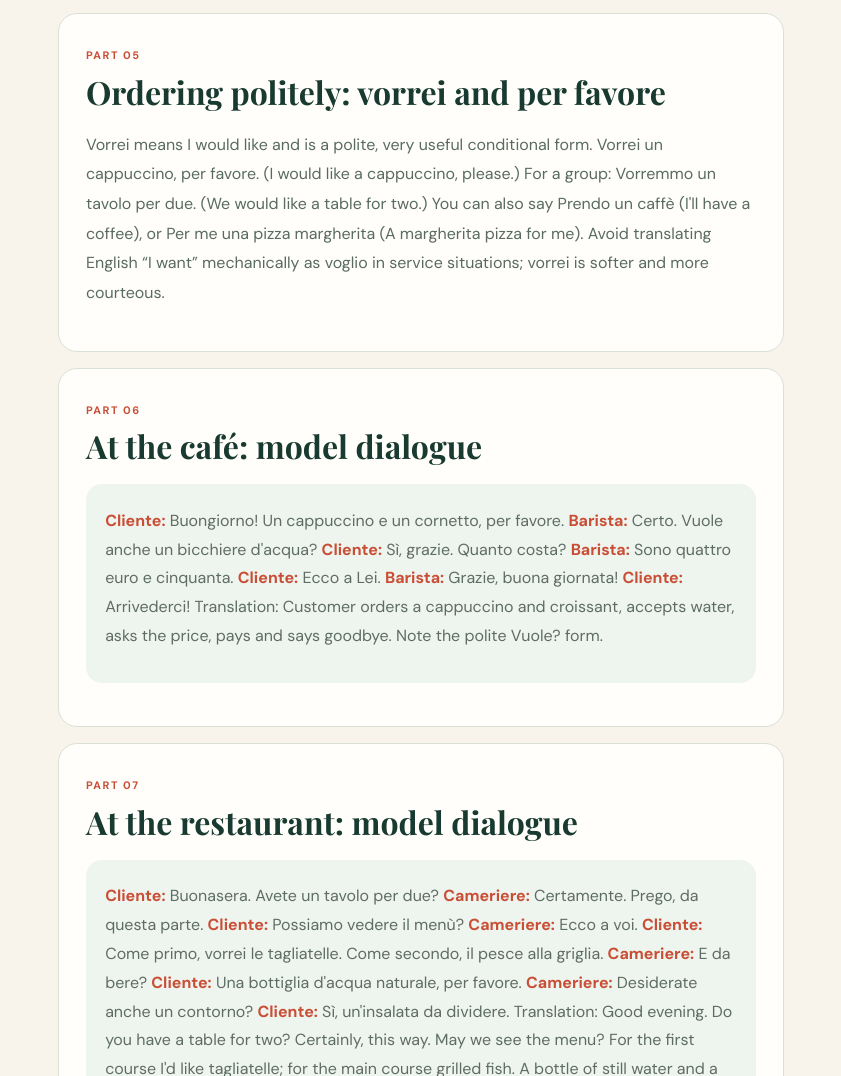
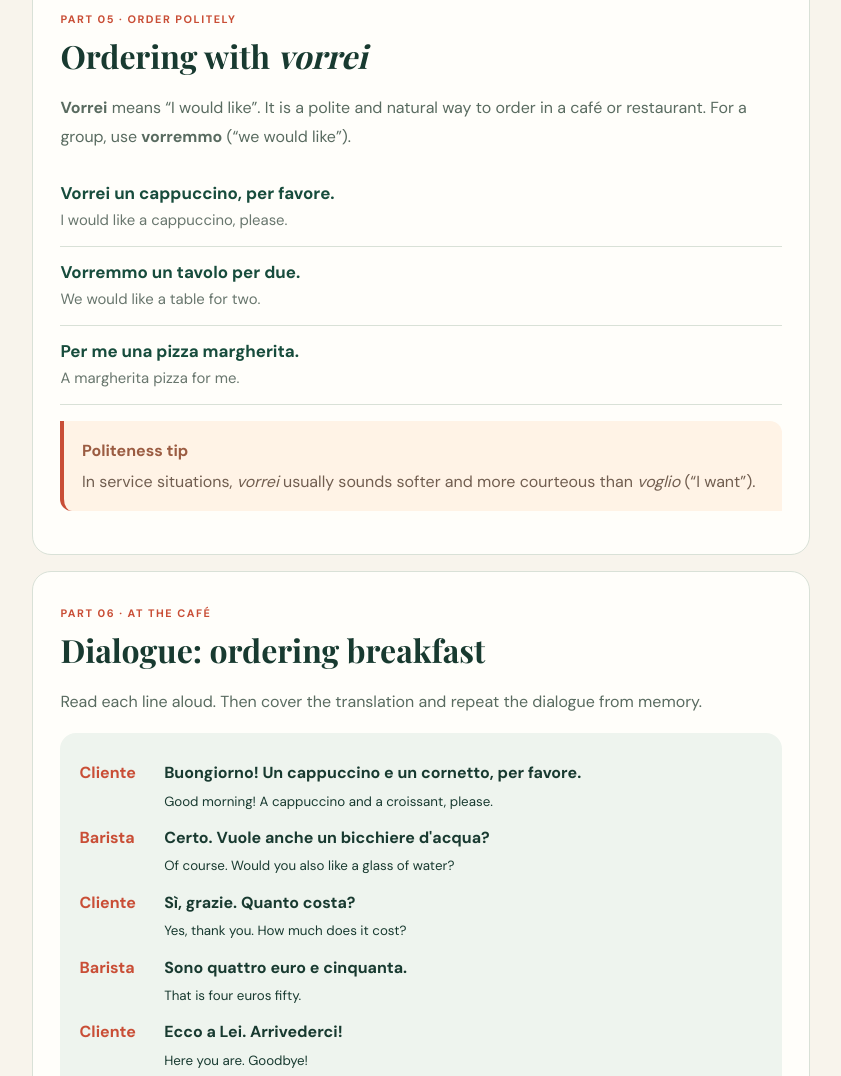
Before and after one commit to ellencheck/Italian-Learning-Academy, a plain HTML site: page lesson-food-cafe-restaurant.html in a window 1280 px wide. Shown: the part 1683-2759 px from the top of the page, without its empty margins (339-1180 px from the left). Drawn offline with nearby package versions, Linux system fonts and the light colour scheme.

Commit message:
Rebuild A1 lesson pages with full textbook-style layout and learning blocks

```diff
--- a/lesson-food-cafe-restaurant.html
+++ b/lesson-food-cafe-restaurant.html
@@ -6,16 +6,17 @@
 @media(max-width:760px){.lesson-layout{grid-template-columns:1fr}.lesson-sidebar{position:static;display:flex;flex-wrap:wrap;gap:.2rem}.lesson-sidebar strong{width:100%}.lesson-sidebar a{display:inline-block}.vocab-grid{grid-template-columns:1fr}}
 @media(max-width:480px){.lesson-table th,.lesson-table td{padding:.5rem;font-size:.82rem}.lesson-nav{flex-direction:column}.lesson-nav a{text-align:center}.dialogue-line{grid-template-columns:65px 1fr}}
 
-.lesson-section>p{line-height:1.85;white-space:pre-line}.lesson-section li{margin:.45rem 0}.lesson-section .practice-list{padding-left:1.3rem}.lesson-section .tip{margin-top:1rem}.lesson-section .lesson-table{font-size:.96rem}.lesson-section .dialogue{line-height:1.8}.lesson-section .vocab-grid{margin:1rem 0}.lesson-section .example{padding:.8rem 0;border-bottom:1px solid var(--line)}.lesson-section .example:last-child{border:0}</style></head><body>
+.lesson-main{min-width:0}.lesson-section>p{line-height:1.8}.lesson-section ul,.lesson-section ol{line-height:1.85;padding-left:1.35rem}.lesson-section li{padding:.15rem 0}.lesson-section .lesson-table{display:table}.lesson-section .dialogue{line-height:1.7}.lesson-section .vocab-grid{margin:1rem 0}.lesson-section .example{padding:.8rem 0}.lesson-section .tip{line-height:1.7}.lesson-section .lesson-table td{vertical-align:top}
+</style></head><body>
 <header class="site-header"><a class="brand" href="index.html"><img src="assets/images/logo.svg" width="44" alt=""><span>Italian Learning <em>Academy</em></span></a><button class="menu-toggle" aria-label="Toggle navigation" aria-expanded="false">☰</button><nav class="main-nav" aria-label="Main navigation"><a href="index.html">Home</a><a class="active" href="lessons.html">Lessons</a><a href="practice.html">Practice</a><a href="vocabulary.html">Vocabulary</a><a href="reading.html">Reading</a><a href="listening.html">Listening</a><a href="translation.html">Translation</a><a href="progress.html">Progress</a></nav></header>
 <main class="lesson-page"><header class="lesson-hero"><span class="kicker">A1 · LESSON 09</span><h1>Food, Café &amp; Restaurant</h1><p>Order naturally, understand menus, talk about food and handle the bill</p><div class="lesson-meta"><span>Beginner · A1</span><span>90–120 minutes</span><span>Explanations · Examples · Practice</span></div></header>
-<div class="lesson-layout"><aside class="lesson-sidebar"><strong>In this lesson</strong><nav><a href="#s1">1. Learning goals</a><a href="#s2">2. Meals and everyday food</a><a href="#s3">3. Drinks and café vocabulary</a><a href="#s4">4. Useful quantities and containers</a><a href="#s5">5. Ordering politely: vorrei and per favore</a><a href="#s6">6. At the café: model dialogue</a><a href="#s7">7. At the restaurant: model dialogue</a><a href="#s8">8. Understanding an Italian menu</a><a href="#s9">9. Preferences and dietary needs</a><a href="#s10">10. Asking questions and paying</a><a href="#s11">11. Useful verbs and grammar</a><a href="#s12">12. Practice: choose and complete</a><a href="#s13">13. Translation practice</a><a href="#s14">14. Speaking role-play</a><a href="#s15">15. Writing task and recap</a></nav></aside><div class="lesson-content"><section class="lesson-section" id="s1"><span class="kicker">PART 01</span><h2>Learning goals</h2><p>You will learn essential food and drink vocabulary, the language of Italian cafés and restaurants, how to order politely, ask about ingredients and prices, understand a simple menu, express preferences and pay the bill.</p></section>
+<div class="lesson-layout"><aside class="lesson-sidebar"><strong>Lesson map</strong><nav><a href="#s1">1. Learning goals</a><a href="#s2">2. Meals and everyday food</a><a href="#s3">3. Drinks and café vocabulary</a><a href="#s4">4. Useful quantities and containers</a><a href="#s5">5. Ordering politely: vorrei and per favore</a><a href="#s6">6. At the café: model dialogue</a><a href="#s7">7. At the restaurant: model dialogue</a><a href="#s8">8. Understanding an Italian menu</a><a href="#s9">9. Preferences and dietary needs</a><a href="#s10">10. Asking questions and paying</a><a href="#s11">11. Useful verbs and grammar</a><a href="#s12">12. Practice: choose and complete</a><a href="#s13">13. Translation practice</a><a href="#s14">14. Speaking role-play</a><a href="#s15">15. Writing task and recap</a></nav></aside><div class="lesson-main"><section class="lesson-section" id="s1"><span class="kicker">PART 01</span><h2>Learning goals</h2><p>You will learn essential food and drink vocabulary, the language of Italian cafés and restaurants, how to order politely, ask about ingredients and prices, understand a simple menu, express preferences and pay the bill.</p></section>
 <section class="lesson-section" id="s2"><span class="kicker">PART 02</span><h2>Meals and everyday food</h2><p>la colazione (breakfast), il pranzo (lunch), la cena (dinner), la merenda (snack). il pane (bread), la pasta, il riso (rice), la pizza, la carne (meat), il pesce (fish), il pollo (chicken), le uova (eggs), il formaggio (cheese), l'insalata (salad), la zuppa (soup), le verdure (vegetables), la frutta (fruit), il dolce (dessert), il gelato (ice cream).</p></section>
 <section class="lesson-section" id="s3"><span class="kicker">PART 03</span><h2>Drinks and café vocabulary</h2><p>il caffè (espresso/coffee), il cappuccino, il caffè macchiato, il caffè decaffeinato, il tè (tea), l'acqua naturale (still water), l'acqua frizzante (sparkling water), il succo (juice), il latte (milk), la spremuta (freshly squeezed juice). At an Italian bar, un caffè usually means an espresso. A cappuccino is commonly ordered at breakfast; many Italians do not usually order it after lunch, though cafés will serve it. il bancone (counter), il tavolino (small table), il menù / la carta (menu), il conto (bill), il cameriere / la cameriera (waiter/waitress).</p></section>
 <section class="lesson-section" id="s4"><span class="kicker">PART 04</span><h2>Useful quantities and containers</h2><p>un bicchiere d'acqua (a glass of water), una bottiglia d'acqua (a bottle of water), una tazza di tè (a cup of tea), una fetta di torta (a slice of cake), un pezzo di pane (a piece of bread), un piatto di pasta (a plate of pasta), una porzione (a portion), un po' di (a little/some), abbastanza (enough/quite), troppo/a (too much).</p></section>
-<section class="lesson-section" id="s5"><span class="kicker">PART 05</span><h2>Ordering politely: vorrei and per favore</h2><p>Vorrei means I would like and is a polite, very useful conditional form. Vorrei un cappuccino, per favore. (I would like a cappuccino, please.) For a group: Vorremmo un tavolo per due. (We would like a table for two.) You can also say Prendo un caffè (I'll have a coffee), or Per me una pizza margherita (A margherita pizza for me). Avoid translating English “I want” mechanically as voglio in service situations; vorrei is softer and more courteous.</p></section>
-<section class="lesson-section" id="s6"><span class="kicker">PART 06</span><h2>At the café: model dialogue</h2><div class="dialogue"><p><strong class="speaker">Cliente:</strong> Buongiorno! Un cappuccino e un cornetto, per favore. <strong class="speaker">Barista:</strong> Certo. Vuole anche un bicchiere d'acqua? <strong class="speaker">Cliente:</strong> Sì, grazie. Quanto costa? <strong class="speaker">Barista:</strong> Sono quattro euro e cinquanta. <strong class="speaker">Cliente:</strong> Ecco a Lei. <strong class="speaker">Barista:</strong> Grazie, buona giornata! <strong class="speaker">Cliente:</strong> Arrivederci! Translation: Customer orders a cappuccino and croissant, accepts water, asks the price, pays and says goodbye. Note the polite Vuole? form.</p></div></section>
-<section class="lesson-section" id="s7"><span class="kicker">PART 07</span><h2>At the restaurant: model dialogue</h2><div class="dialogue"><p><strong class="speaker">Cliente:</strong> Buonasera. Avete un tavolo per due? <strong class="speaker">Cameriere:</strong> Certamente. Prego, da questa parte. <strong class="speaker">Cliente:</strong> Possiamo vedere il menù? <strong class="speaker">Cameriere:</strong> Ecco a voi. <strong class="speaker">Cliente:</strong> Come primo, vorrei le tagliatelle. Come secondo, il pesce alla griglia. <strong class="speaker">Cameriere:</strong> E da bere? <strong class="speaker">Cliente:</strong> Una bottiglia d'acqua naturale, per favore. <strong class="speaker">Cameriere:</strong> Desiderate anche un contorno? <strong class="speaker">Cliente:</strong> Sì, un'insalata da dividere. Translation: Good evening. Do you have a table for two? Certainly, this way. May we see the menu? For the first course I'd like tagliatelle; for the main course grilled fish. A bottle of still water and a salad to share.</p></div></section>
+<section class="lesson-section" id="s5"><span class="kicker">PART 05 · ORDER POLITELY</span><h2>Ordering with <em>vorrei</em></h2><p><strong>Vorrei</strong> means “I would like”. It is a polite and natural way to order in a café or restaurant. For a group, use <strong>vorremmo</strong> (“we would like”).</p><div class="example"><div class="italian">Vorrei un cappuccino, per favore.</div><div class="translation">I would like a cappuccino, please.</div></div><div class="example"><div class="italian">Vorremmo un tavolo per due.</div><div class="translation">We would like a table for two.</div></div><div class="example"><div class="italian">Per me una pizza margherita.</div><div class="translation">A margherita pizza for me.</div></div><div class="tip"><strong>Politeness tip</strong><p>In service situations, <em>vorrei</em> usually sounds softer and more courteous than <em>voglio</em> (“I want”).</p></div></section>
+<section class="lesson-section" id="s6"><span class="kicker">PART 06 · AT THE CAFÉ</span><h2>Dialogue: ordering breakfast</h2><p>Read each line aloud. Then cover the translation and repeat the dialogue from memory.</p><div class="dialogue"><div class="dialogue-line"><span class="speaker">Cliente</span><span><strong>Buongiorno! Un cappuccino e un cornetto, per favore.</strong><br><small>Good morning! A cappuccino and a croissant, please.</small></span></div><div class="dialogue-line"><span class="speaker">Barista</span><span><strong>Certo. Vuole anche un bicchiere d'acqua?</strong><br><small>Of course. Would you also like a glass of water?</small></span></div><div class="dialogue-line"><span class="speaker">Cliente</span><span><strong>Sì, grazie. Quanto costa?</strong><br><small>Yes, thank you. How much does it cost?</small></span></div><div class="dialogue-line"><span class="speaker">Barista</span><span><strong>Sono quattro euro e cinquanta.</strong><br><small>That is four euros fifty.</small></span></div><div class="dialogue-line"><span class="speaker">Cliente</span><span><strong>Ecco a Lei. Arrivederci!</strong><br><small>Here you are. Goodbye!</small></span></div></div></section>
+<section class="lesson-section" id="s7"><span class="kicker">PART 07 · AT THE RESTAURANT</span><h2>Dialogue: ordering a meal</h2><div class="dialogue"><div class="dialogue-line"><span class="speaker">Cliente</span><span><strong>Buonasera. Avete un tavolo per due?</strong><br><small>Good evening. Do you have a table for two?</small></span></div><div class="dialogue-line"><span class="speaker">Cameriere</span><span><strong>Certamente. Prego, da questa parte.</strong><br><small>Certainly. This way, please.</small></span></div><div class="dialogue-line"><span class="speaker">Cliente</span><span><strong>Possiamo vedere il menù?</strong><br><small>May we see the menu?</small></span></div><div class="dialogue-line"><span class="speaker">Cameriere</span><span><strong>Ecco a voi.</strong><br><small>Here you are.</small></span></div><div class="dialogue-line"><span class="speaker">Cliente</span><span><strong>Come primo, vorrei le tagliatelle. Come secondo, il pesce alla griglia.</strong><br><small>For the first course, I'd like tagliatelle. For the main course, grilled fish.</small></span></div><div class="dialogue-line"><span class="speaker">Cameriere</span><span><strong>E da bere?</strong><br><small>And to drink?</small></span></div><div class="dialogue-line"><span class="speaker">Cliente</span><span><strong>Una bottiglia d'acqua naturale, per favore.</strong><br><small>A bottle of still water, please.</small></span></div></div></section>
 <section class="lesson-section" id="s8"><span class="kicker">PART 08</span><h2>Understanding an Italian menu</h2><p>Antipasti are starters; primi are first courses, often pasta, risotto or soup; secondi are main courses, often meat or fish; contorni are side dishes; dolci are desserts. A typical meal may include antipasto, primo, secondo with contorno, and dolce, but you do not have to order every course. Coperto is a cover charge that may appear on the bill. Servizio is service charge when listed. Ask È incluso? (Is it included?)</p></section>
 <section class="lesson-section" id="s9"><span class="kicker">PART 09</span><h2>Preferences and dietary needs</h2><p>Mi piace la pasta (I like pasta); Mi piacciono le verdure (I like vegetables). Use piace with a singular noun or infinitive; piacciono with plural nouns. Sono vegetariano/a (I am vegetarian); Non mangio carne (I don't eat meat); Sono allergico/a alle noci (I am allergic to nuts); Contiene latte? (Does it contain milk?); Senza glutine, per favore (Gluten-free, please); Senza formaggio (without cheese). For serious allergies, state them clearly and confirm with staff: Ho un'allergia grave a...</p></section>
 <section class="lesson-section" id="s10"><span class="kicker">PART 10</span><h2>Asking questions and paying</h2><p>Che cosa consiglia? (What do you recommend?) Qual è il piatto del giorno? (What is the dish of the day?) È piccante? (Is it spicy?) Cosa c'è dentro? (What's in it?) Possiamo avere il conto, per favore? (Can we have the bill, please?) Il conto, per favore. (The bill, please.) Accettate carte? (Do you accept cards?) Pago in contanti / con carta. (I'll pay in cash/by card.)</p></section>
```
